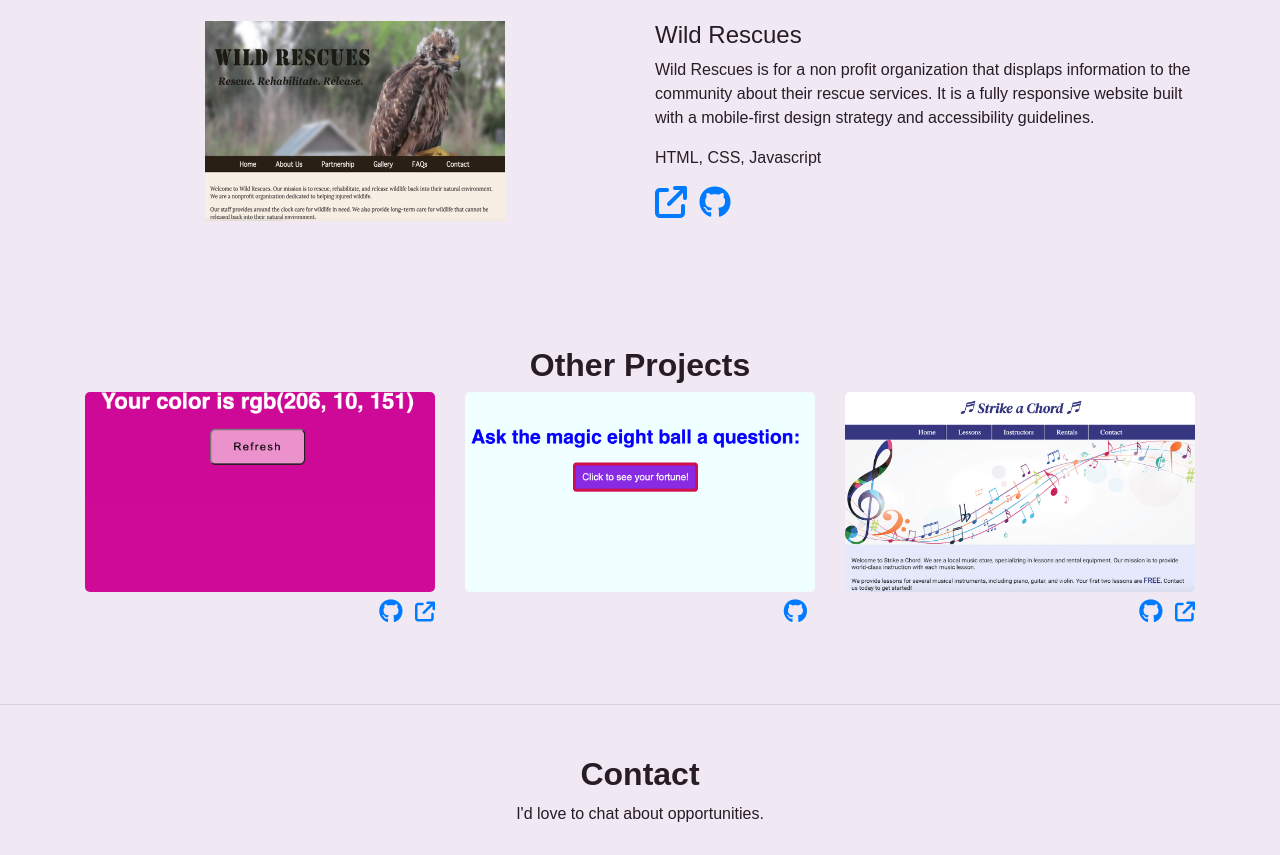
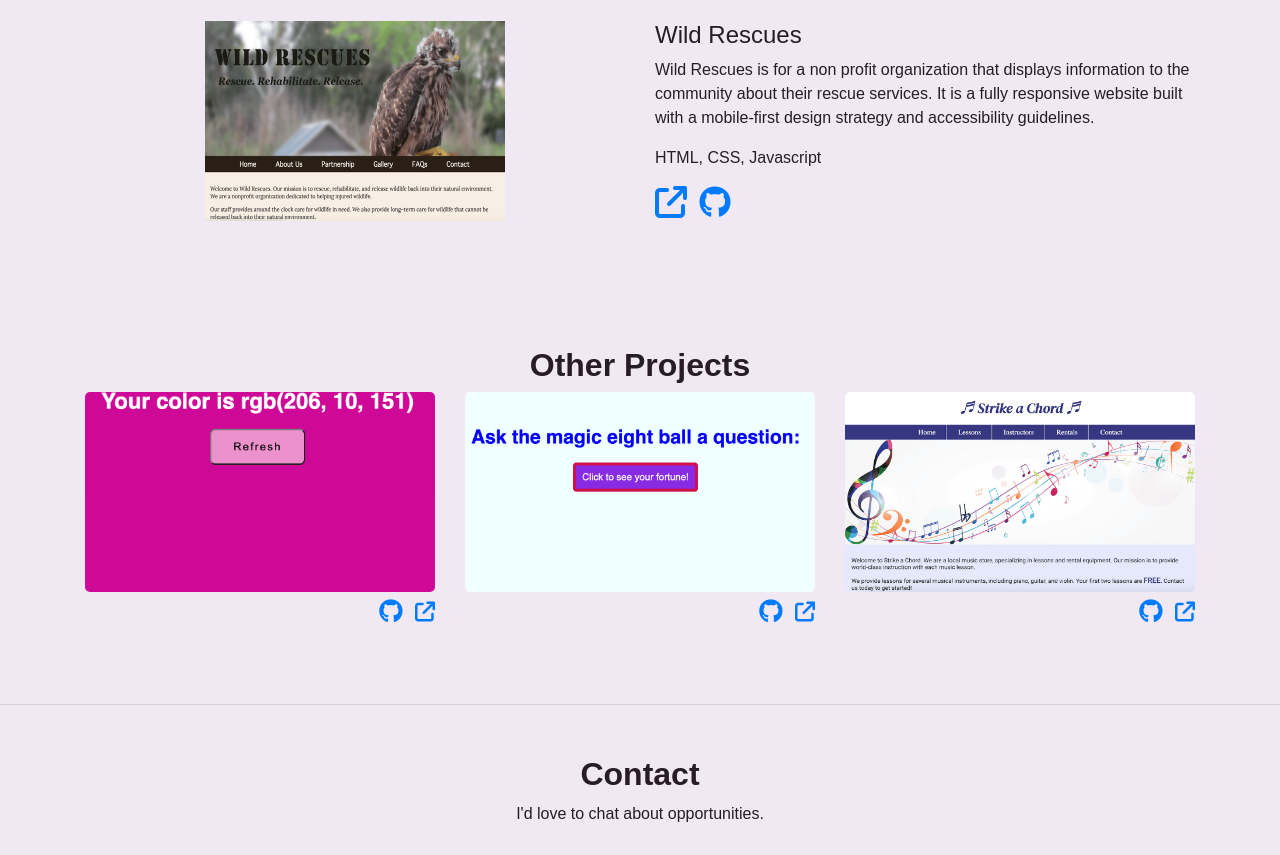
Before and after one commit to cristyduran/portfolio, a website: page index.html in a window 1280 px wide. Shown: the part 1568-2423 px from the top of the page. Drawn offline with nearby package versions, Linux system fonts and the light colour scheme; a web font is replaced by a local one.

Commit message:
update magiceightball link

```diff
--- a/index.html
+++ b/index.html
@@ -177,7 +177,7 @@
                     </div>
                     <div class="col col-12 col-sm-6  project-descriptions">
                         <h4>Wild Rescues</h4>
-                        <p>Wild Rescues is for a non profit organization that displaps information to the community about their rescue services. It is a fully responsive website built with a mobile-first design strategy and accessibility guidelines.</p>
+                        <p>Wild Rescues is for a non profit organization that displays information to the community about their rescue services. It is a fully responsive website built with a mobile-first design strategy and accessibility guidelines.</p>
                         <p>HTML, CSS, Javascript</p>
                         <a href="https://cristyduran.github.io/wildliferescues/" target="_blank">
                             <i class="fa-solid fa-arrow-up-right-from-square fa-2x pr-2"></i>
@@ -205,7 +205,8 @@
             <!-- magic eight ball-->
             <div class="col-sm-4 text-right thumb">
                 <img  src="./images/magic-eight-ball.png" class="zoom img-fluid mb-2"  alt="">
-                <a href="https://github.com/cristyduran/magic-eight-ball" target="_blank"><i class="fa-brands fa-github fa-xl mr-2"></i></a>
+                <a href="https://github.com/cristyduran/magic-8-ball" target="_blank"><i class="fa-brands fa-github fa-xl mr-2"></i></a>
+                <a href="https://cristyduran.github.io/magic-8-ball/" target="_blank"><i class="fa-solid fa-arrow-up-right-from-square fa-lg"></i></a>
             </div>
             <!-- strike a chord -->
             <div class="col-sm-4 text-right thumb">
```
Also changed, not shown: images/MapaMichoaca1n.png (deleted), images/bucket-drumming.jpeg (deleted), images/recorder.jpg (deleted).
